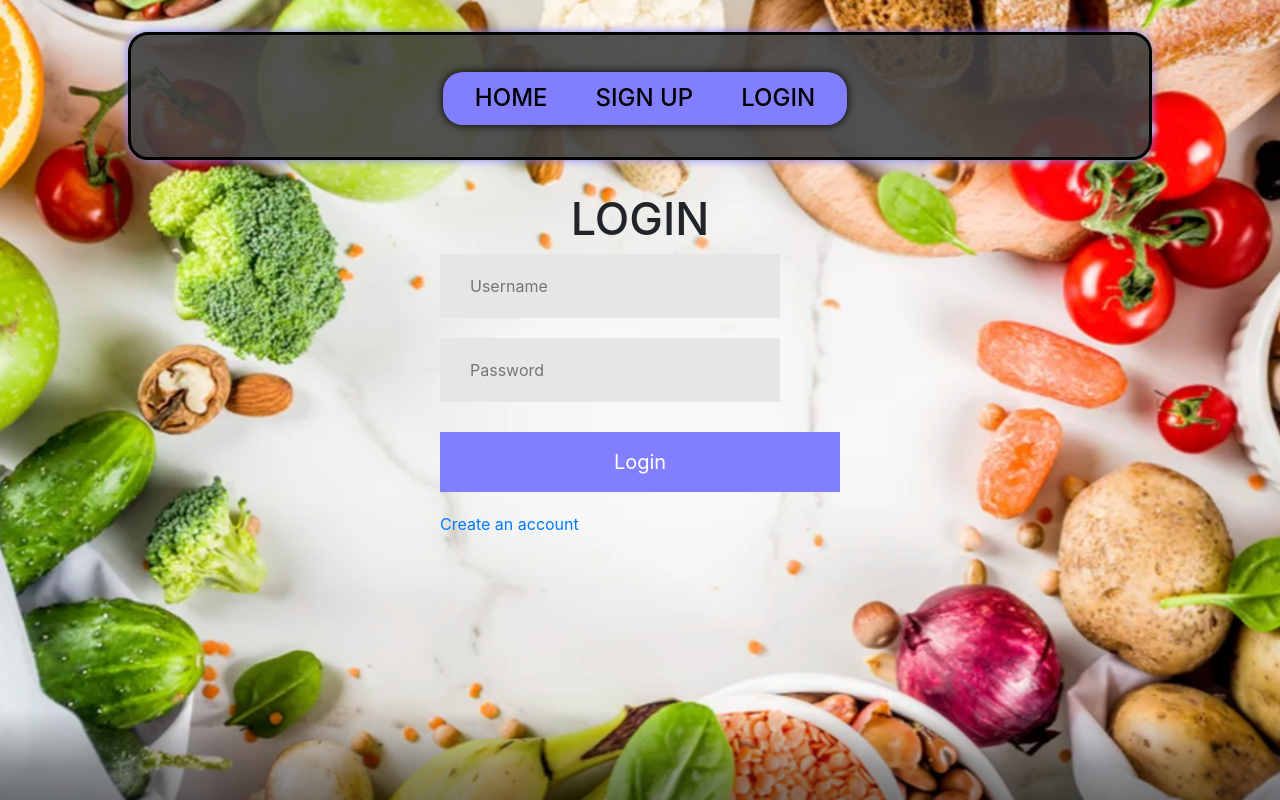
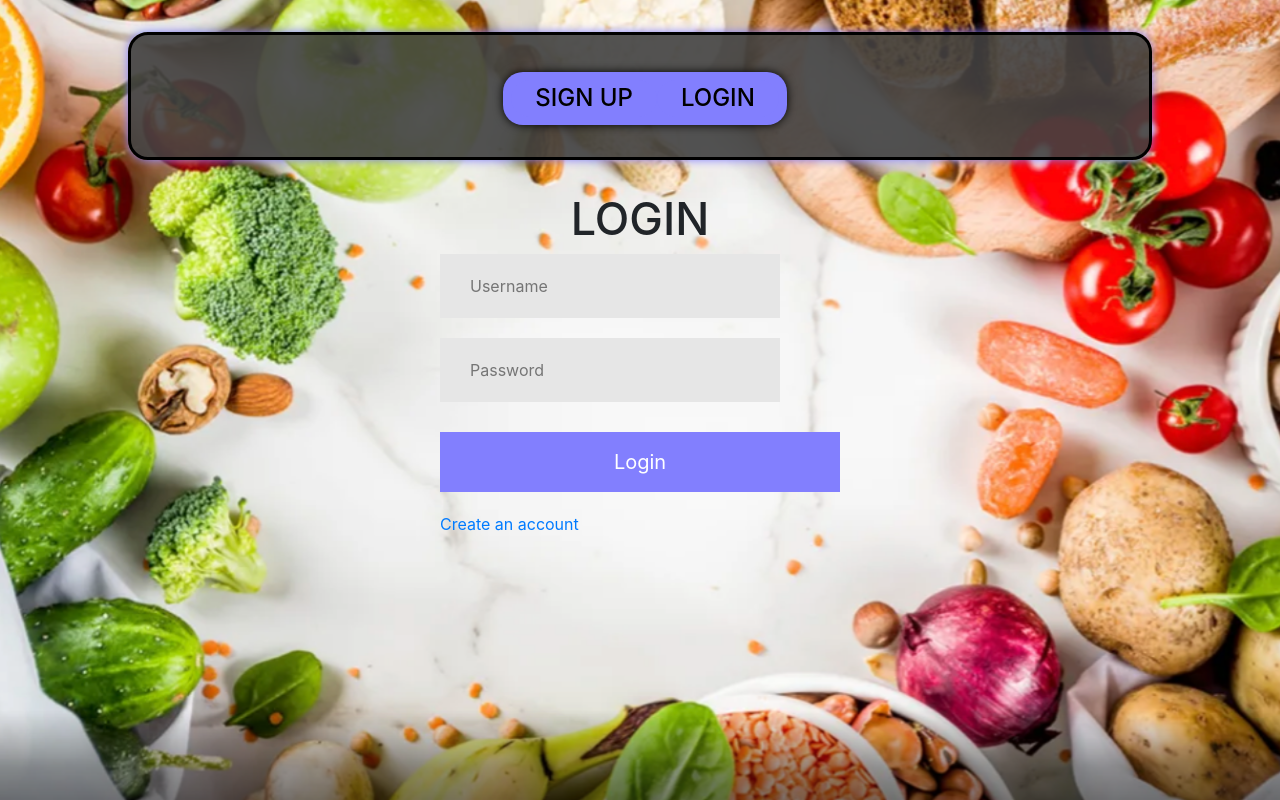
Before and after one commit to secret-family-recipes1/front-end, a React (Create React App) app in the folder famrec/: page /login in a window 1280 px wide. Built offline with nearby package versions, Linux system fonts and the light colour scheme.

Commit message:
final commit, final styling, no bugs

```diff
--- a/famrec/src/Components/NavBar.js
+++ b/famrec/src/Components/NavBar.js
@@ -45,7 +45,7 @@ const NavBar = props => {
             <div className="navbar-container">
                 <div className="link-container">
                     <NavLink activeClassName='active-nav' to='/recipes' class="links">
-                    <h2>Home</h2>
+                    {props.isLoggedIn ?  <h2>Home</h2> : null}
                     </NavLink>
 
                     <NavLink activeClassName='active-nav' to='/add-recipe' class="links">
--- a/famrec/src/Components/RecipeListView.js
+++ b/famrec/src/Components/RecipeListView.js
@@ -11,7 +11,8 @@ const StyledSearch = Styled.input`
 text-align: center;
 border-radius: 20px;
 padding: 0.33rem;
-width: 33%;
+width: 40%;
+min-width: 250px;
 margin: 2rem;
 box-shadow: 0 0 10px #827ffe;
 color: #827ffe;
```
